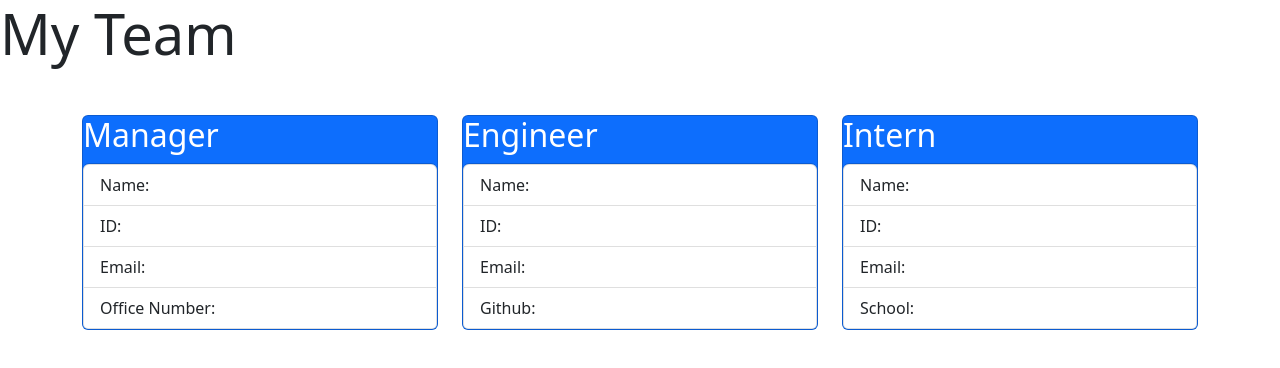
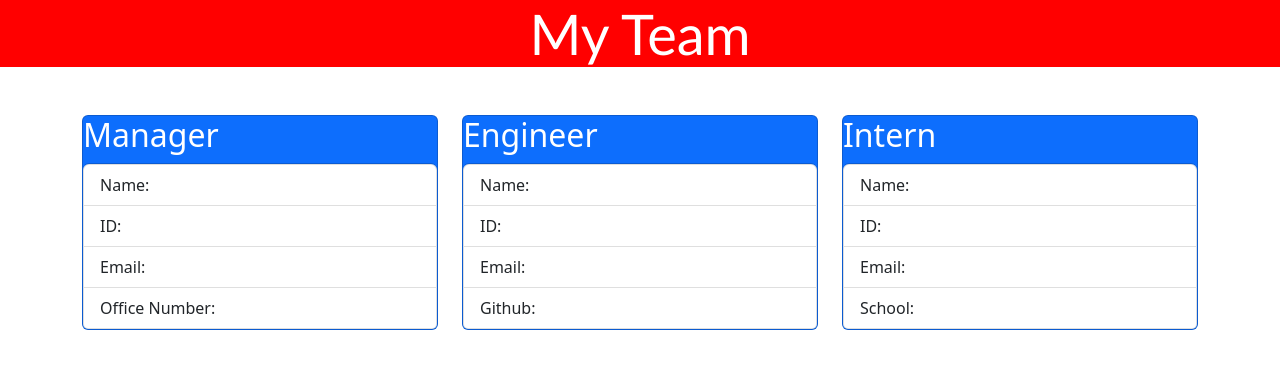
Before and after one commit to Muzan67/My-team-generator, a website: page dist/index.html in a window 1280 px wide. Drawn offline with nearby package versions, Linux system fonts and the light colour scheme.

Commit message:
updated html file

```diff
--- a/dist/index.html
+++ b/dist/index.html
@@ -4,7 +4,7 @@
     <meta charset="utf-8">
     <meta name="viewport" content="width=device-width, initial-scale=1">
     <title>My Team Generator</title>
-    <link href="style.css" type="text/css" href="./style.css">
+    <link rel="stylesheet" href="./style.css">
     <link href="https://cdn.jsdelivr.net/npm/bootstrap@5.2.0-beta1/dist/css/bootstrap.min.css" rel="stylesheet" integrity="sha384-0evHe/X+R7YkIZDRvuzKMRqM+OrBnVFBL6DOitfPri4tjfHxaWutUpFmBp4vmVor" crossorigin="anonymous">
   </head>
   <header>
@@ -63,6 +63,7 @@
         </div>
       </div>
     </div>
+
   </row>
 
 </main>
--- a/dist/style.css
+++ b/dist/style.css
@@ -2,6 +2,8 @@
 .jumbotron {
     font-family: 'Trebuchet MS', 'Lucida Sans Unicode', 'Lucida Grande', 'Lucida Sans', Arial, sans-serif;
     background-color: red;
-    text-decoration: solid,white ;
+    color: white;
     text-align: center;
+    border-bottom: 20px;
+
 }
```
Also changed, not shown: package.json (+22 -1 lines).
